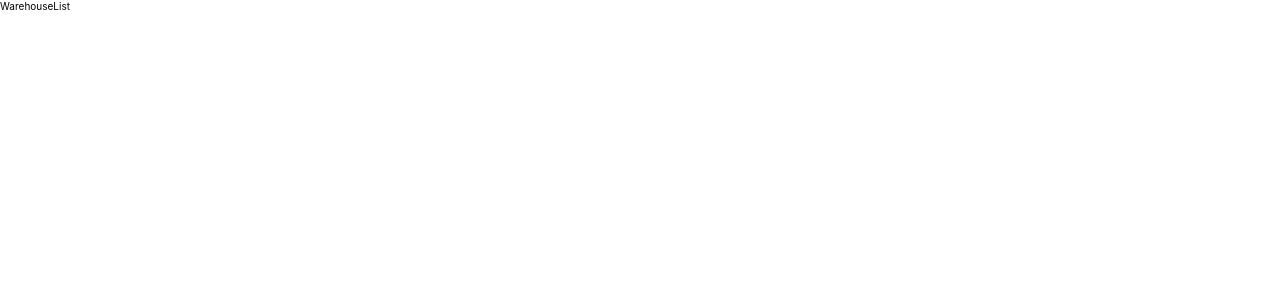
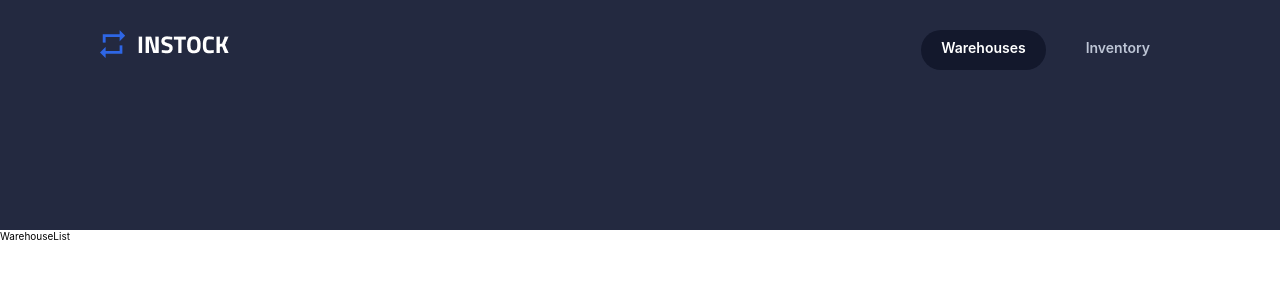
Before and after one commit to 21mustafa/in-stock, a React (Create React App) app: page / in a window 1280 px wide. Shown: the top 300 px of the page. Built offline with nearby package versions, Linux system fonts and the light colour scheme.

Commit message:
Implement header style

```diff
--- a/src/App.jsx
+++ b/src/App.jsx
@@ -6,12 +6,15 @@ import WarehouseEdit from "./pages/WarehouseEdit/WarehouseEdit";
 import InventoryList from "./pages/InventoryList/InventoryList";
 import InventoryDetail from "./pages/InventoryDetail/InventoryDetail";
 import InventoryEdit from "./pages/InventoryEdit/InventoryEdit";
+import Header from "./components/Header/Header";
 
 function App() {
-  console.log("Hello");
   return (
     <div className="app">
       <BrowserRouter>
+        <div className="content">
+          <Header />
+          <main className="content__main">
             <Routes>
               <Route path="/" element={<WarehouseList />} />
               <Route path="/details" element={<WarehouseDetails />} />
@@ -20,6 +23,9 @@ function App() {
               <Route path="/inventory/detail" element={<InventoryDetail />} />
               <Route path="/inventory/edit" element={<InventoryEdit />} />
             </Routes>
+          </main>
+          {/* footer */}
+        </div>
       </BrowserRouter>
     </div>
   );
--- a/src/App.scss
+++ b/src/App.scss
@@ -1,5 +1,6 @@
 @use "./styles/partials/mixin" as *;
 @use "./styles/partials/fonts" as *;
+@use "./styles/partials/variables" as *;
 * {
   box-sizing: border-box;
   margin: 0;
@@ -25,3 +26,10 @@ body {
     "Helvetica Neue",
     sans-serif;
 }
+
+.content {
+  background-color: $background-colors-2;
+  &__main {
+    background-color: $primary-colors-3;
+  }
+}
--- a/src/components/Header/Header.jsx
+++ b/src/components/Header/Header.jsx
@@ -0,0 +1,52 @@
+import React, { useState } from "react";
+import "./Header.scss";
+import logo from "../../assets/logo/InStock-Logo_1x.png";
+import { Link } from "react-router-dom";
+
+function Header(props) {
+  const [active, setActive] = useState("warehouse");
+  return (
+    <header className="header">
+      <Link
+        to={"/"}
+        className="header__logo"
+        onClick={() => {
+          setActive("warehouse");
+        }}
+      >
+        <img src={logo} alt="Logo"></img>
+      </Link>
+      <div className="header__links">
+        <Link
+          to={"/"}
+          className={
+            active === "warehouse"
+              ? "header__link header__link--active"
+              : "header__link"
+          }
+          onClick={() => {
+            setActive("warehouse");
+          }}
+        >
+          Warehouses
+        </Link>
+
+        <Link
+          to={"/inventory/list"}
+          className={
+            active === "inventory"
+              ? "header__link header__link--active"
+              : "header__link"
+          }
+          onClick={() => {
+            setActive("inventory");
+          }}
+        >
+          Inventory
+        </Link>
+      </div>
+    </header>
+  );
+}
+
+export default Header;
--- a/src/components/Header/Header.scss
+++ b/src/components/Header/Header.scss
@@ -0,0 +1,50 @@
+@use "../../styles/partials/mixin" as *;
+@use "../../styles/partials/variables" as *;
+
+.header {
+    background-color: $background-colors-1;
+    height: 23rem;
+
+    @include tablet {
+        display: flex;
+        justify-content: space-between;
+        padding: 0 3rem;
+    }
+
+    @include desktop {
+        padding: 0 10rem;
+    }
+
+    &__logo {
+        display: block;
+        padding-top: 3rem;
+        text-align: center;
+    }
+
+    &__links {
+        display: flex;
+        justify-content: space-around;
+        margin-top: 3rem;
+    }
+
+    &__link {
+        @include h3;
+        color: $secondary-colors-2;
+        text-decoration: none;
+        padding: 0.7rem 2rem;
+        border-radius: 50rem;
+        flex: 1;
+        text-align: center;
+        margin: 0 1rem;
+        max-height: 4rem;
+
+        &:hover {
+            text-decoration: underline;
+        }
+
+        &--active {
+            background-color: $primary-colors-1;
+            color: $primary-colors-3;
+        }
+    }
+}
```
Lines whose indentation alone changed are shown as unchanged.
